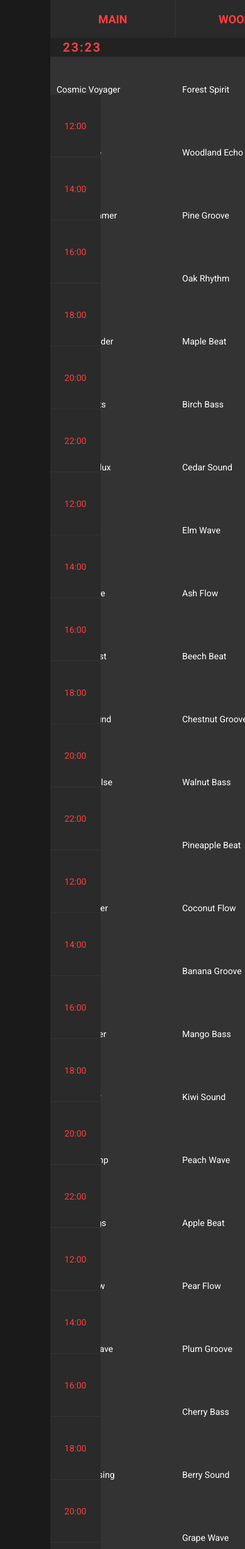
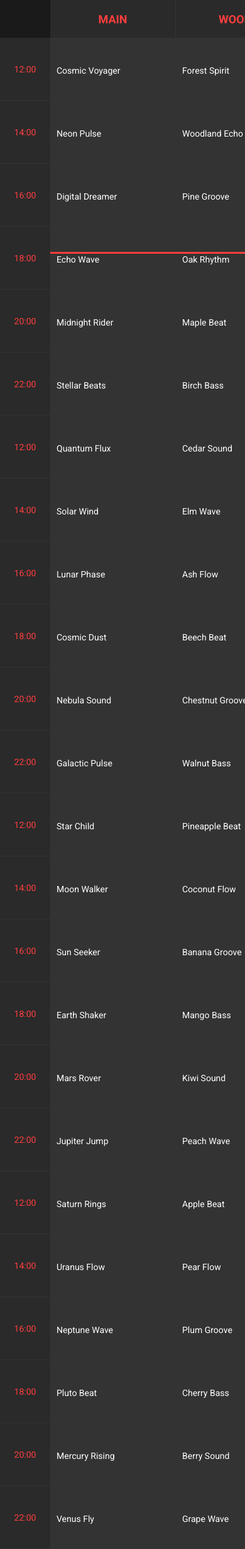
Before and after one commit to rumblemaze/outline_schedule, a Flask app: page / in a window 390 px wide. Shown: the whole page at 63% size. Run offline with Flask 3, Linux system fonts and the light colour scheme; data that the repository does not hold is empty.

Commit message:
Update CSS and HTML for schedule interface by adjusting the current time marker's position and dimensions, refining layout margins for improved responsiveness, and removing the current time bar for a cleaner design.

```diff
--- a/static/style.css
+++ b/static/style.css
@@ -82,11 +82,11 @@
 }
 .current-time-marker {
     position: fixed;
-    left: 0;
-    width: 100%;
-    height: 2px;
+    left: 80px;
+    right: 0;
+    height: 3px;
     background: #ff3e3e;
-    z-index: 1000;
+    z-index: 1100;
     pointer-events: none;
     transition: top 0.5s ease;
 }
@@ -139,10 +139,10 @@
     letter-spacing: 2px;
 }
 .schedule-viewport {
-    margin-top: 90px;
+    margin-top: 60px;
     margin-left: 80px;
     position: relative;
     width: calc(100vw - 80px);
-    height: calc(100vh - 90px);
+    height: calc(100vh - 60px);
     overflow: auto;
 }
--- a/templates/index.html
+++ b/templates/index.html
@@ -16,14 +16,11 @@
 </head>
 <body>
     <div class="schedule-container" style="position:relative; width:100vw; height:100vh;">
+        <div class="time-column" id="timeColumn"></div>
         <div class="stages-header" id="stagesHeader"></div>
-        <div class="current-time-bar" id="currentTimeBar">23:23</div>
         <div class="schedule-viewport" id="scheduleViewport">
             <div class="zoom-wrapper" id="zoomWrapper">
-                <div style="display:flex; flex-direction:row;">
-                    <div class="time-column" id="timeColumn"></div>
-                    <div class="schedule-grid" id="scheduleGrid"></div>
-                </div>
+                <div class="schedule-grid" id="scheduleGrid"></div>
             </div>
         </div>
         <div class="current-time-marker" id="currentTimeMarker"></div>
@@ -109,6 +106,10 @@
             `).join('');
 
             highlightCurrentEvents();
+
+            // Для теста: бегунок времени на 400px от верха
+            const marker = document.getElementById('currentTimeMarker');
+            marker.style.top = '400px';
         }
 
         function highlightCurrentEvents() {
```
